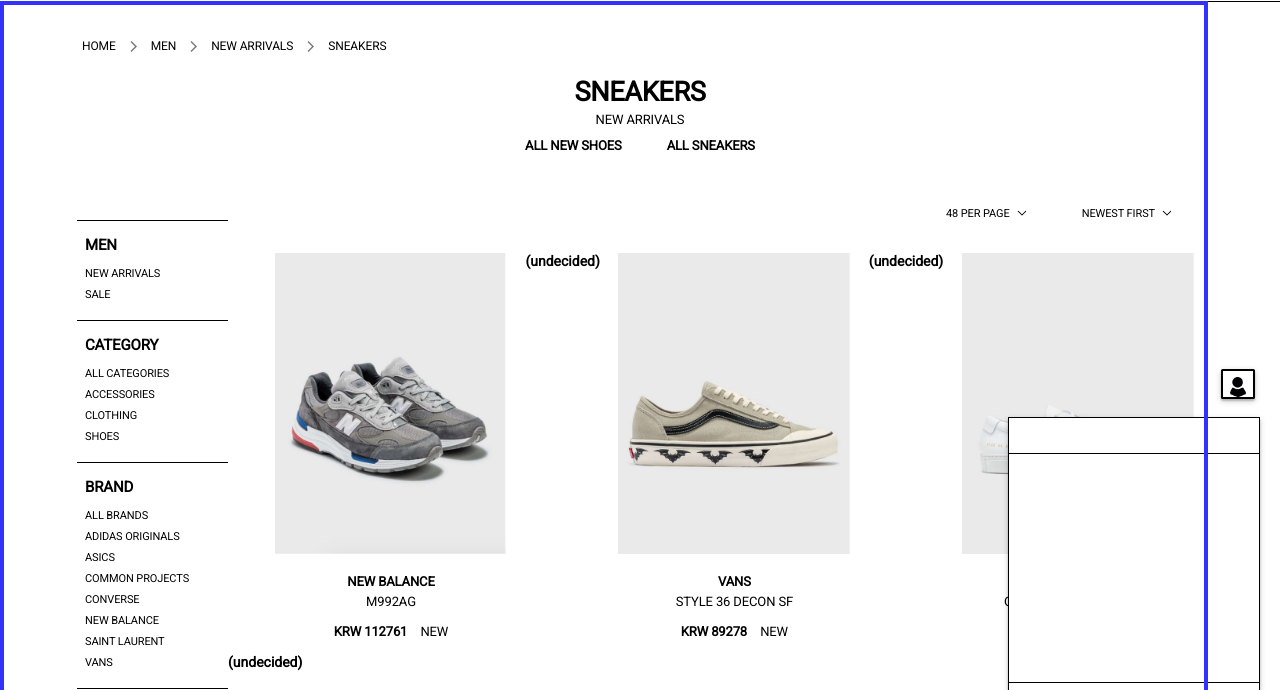
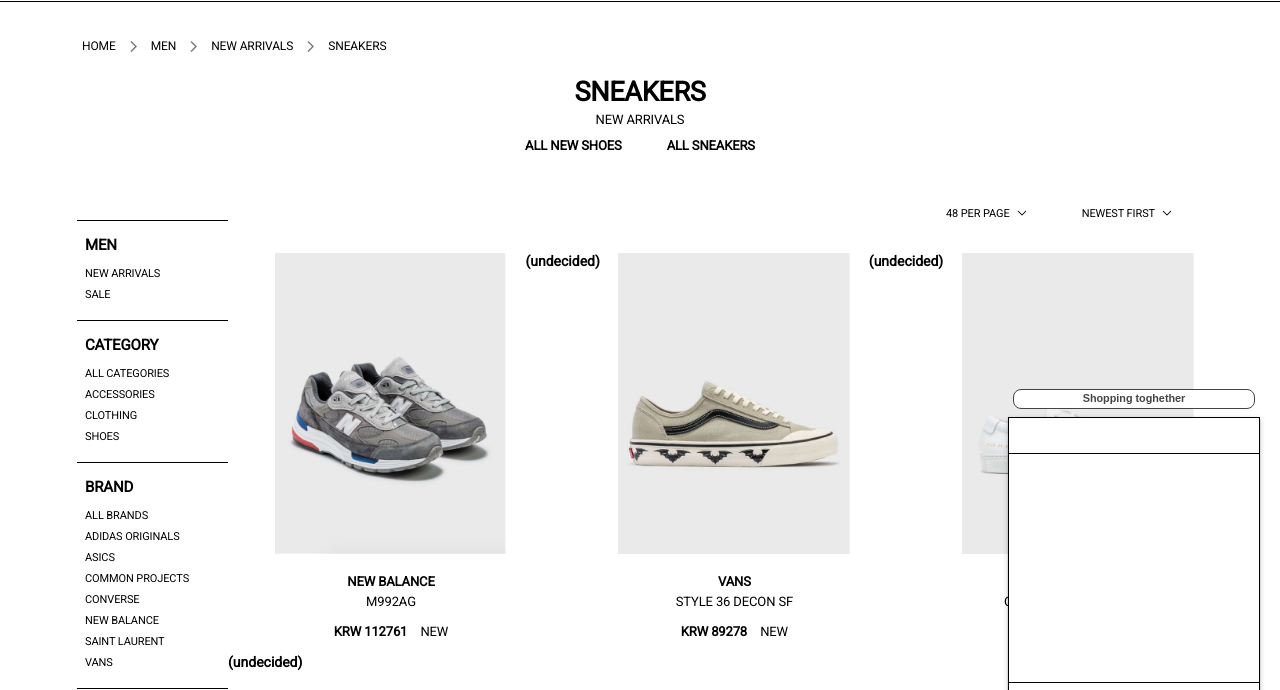
Before and after one commit to mallandmore/mockup, a plain HTML site: page publish.html in a window 1280 px wide. Shown: the part 61-751 px from the top of the page. Drawn offline with Linux system fonts and the light colour scheme; no server answers.

Commit message:
permission draft

```diff
--- a/publish.css
+++ b/publish.css
@@ -72,6 +72,7 @@ html {
   height: 900px;
   border: 4px solid #3232FF;
   z-index: 10;
+  visibility: hidden;
 }
 
 #perfect_pixel {
@@ -564,25 +565,33 @@ html {
   z-index: 1;
 }
 
-.bottonFloating {
+.buttonFloating {
   position: fixed;
-  bottom: 340px;
+  bottom: 330px;
   right: 25px;
-  border: 2px solid black;
-  background-color: white;
+  border: 1px solid #444444;
+  background: white;
   text-align: center;
   z-index: 2;
-  width: 30px; height: 26px;
-  display: inline-block;
-  border-radius: 5%;
-  box-shadow: 0 2px 2px 0 rgba(0, 0, 0, 0.2), 0 2px 6px 0 rgba(0, 0, 0, 0.2);
+
+  font-family: Arial, Helvetica, sans-serif;
+  font-weight: 600;
+  font-size: 6px;
+  color: #444444;
+
+  width: 240px; height: 18px;
+  border-radius: 8px;
+  /* display: inline-block; */
+  /* box-shadow: 0 2px 2px 0 rgba(0, 0, 0, 0.2), 0 2px 6px 0 rgba(0, 0, 0, 0.2); */
 }
 
-.bottonFloating:hover {
-  background: #42A5F5;
+.buttonFloating:hover {
+  border: 1px solid;
+  background: #2363ec;
+  color: white;
 }
 
-.bottonFloating div {
+.buttonFloating div {
   font-size: 1.8em;
   padding: 0;
   margin: .22em 0 0 0;
--- a/publish.html
+++ b/publish.html
@@ -444,9 +444,9 @@
             </div>
 
         </div>
-        <div class="bottonFloating hidden">
+        <div class="buttonFloating hidden">
             <div id='followingButton' type="button">
-                <img src="src/TEMPprofile.png" width="20px" height="20px">
+                Shopping toghether
             </div>
         </div>
     </body>
--- a/togetherMode/getFriendState.js
+++ b/togetherMode/getFriendState.js
@@ -46,15 +46,12 @@ function traceFriendData(){
     var followingFrame = document.getElementById('body_frame');
     followingFrame.style.width = Math.max(window.innerWidth, 1223)-24;
     followingFrame.style.height = document.body.clientHeight - 70;
-    followingFrame.style.visibility = "hidden";
 
-    // trace friend following state
+    // trace friend's following state
     firebase.database().ref('/CursorPosition/'+ friendId +'/following/').on('value', function(state){
         friendIsFollowing = state.val();
 
-        // if friend starts to follow me, show the frame
         if(friendIsFollowing == studentId){
-            // alert(studentId);
             followingFrame.style.visibility = "visible";
             followingFrame.style.borderColor = "green";
         } else {
@@ -79,11 +76,18 @@ function traceFriendData(){
         if ( friendIsFollowing ) {
             alert('Nope');
         } else {
+            btn.innerHTML = "Requesting to accompany";
+
             followingFrame.style.visibility = "visible";
             followingFrame.style.borderColor = "blue";
             startFollwing(friendId);
         }
     }
+
+    window.addEventListener('resize', function(event){
+        followingFrame.style.width = Math.max(window.innerWidth, 1223)-23;
+        followingFrame.style.height = window.innerHeight;
+    });
 }
 
 function renderFriendCursor() {
--- a/togetherMode/updateUserState.js
+++ b/togetherMode/updateUserState.js
@@ -58,7 +58,6 @@ function stopFollowing(){
 }
 function startFollwing(fid){
     follwingFriend = fid;
-    // alert(fid);
     document.getElementById('body_frame').style.visibility = "visible";
 }
 function isFollowing() {
@@ -83,7 +82,3 @@ function getParameterByName(name) {
         results = regex.exec(location.search);
     return results === null ? "" : decodeURIComponent(results[1].replace(/\+/g, " "));
 }
-
-window.onresize = function() {
-    frame.style.width = Math.max(window.innerWidth, 1223)-23;
-}
```
